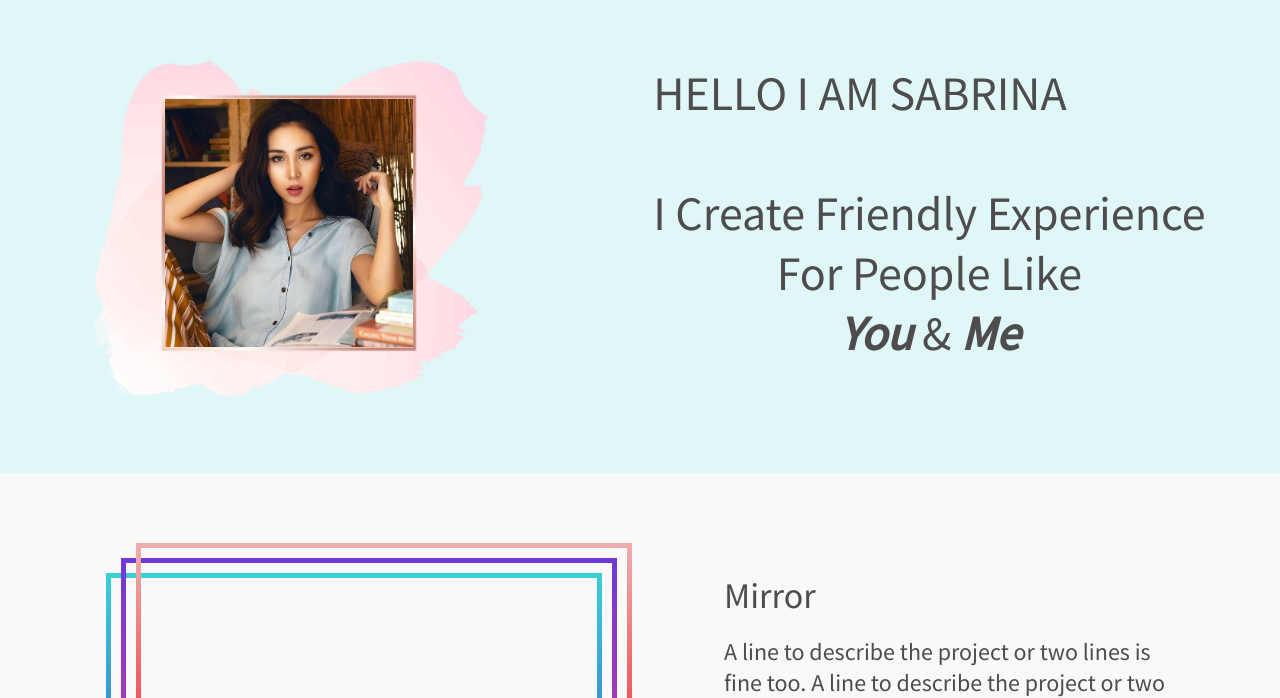
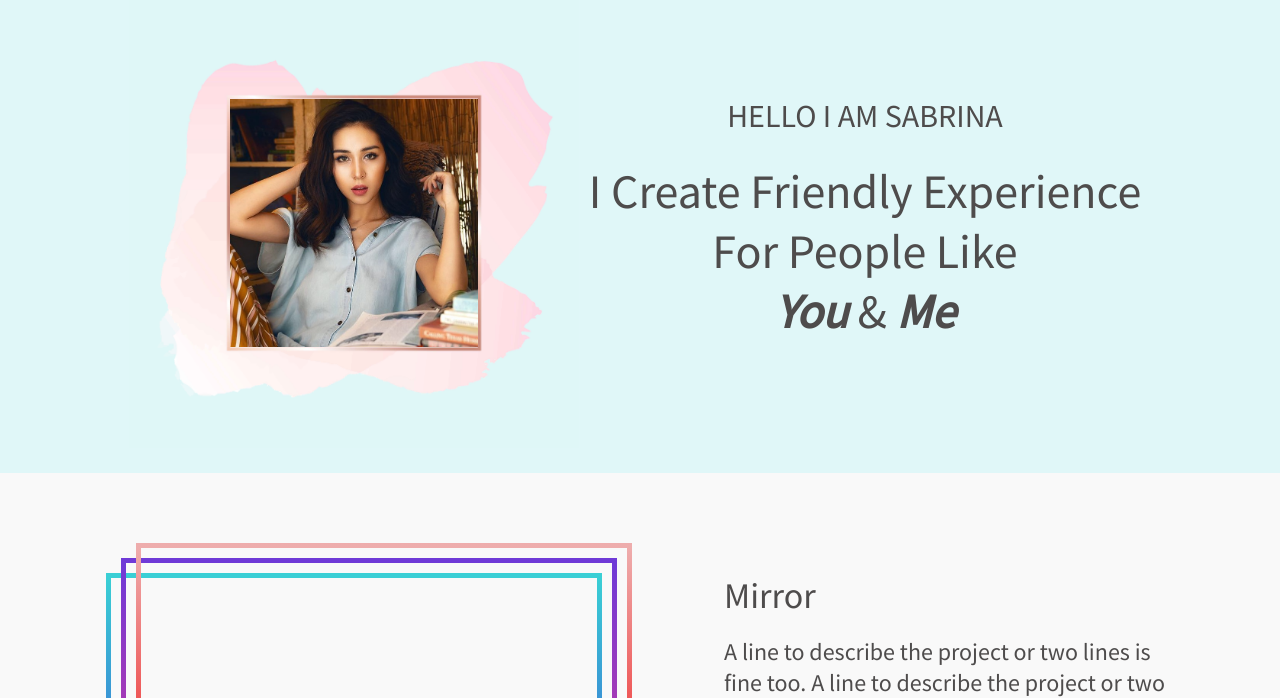
Before and after one commit to JohnsonYe/sabby-page, a React (Create React App) app: page / in a window 1280 px wide. Shown: the part 102-800 px from the top of the page. Built offline with nearby package versions, Linux system fonts and the light colour scheme.

Commit message:
fix minor css issue

```diff
--- a/src/pages/home.js
+++ b/src/pages/home.js
@@ -33,9 +33,8 @@ const Home = function() {
                     {/* <img className="personal-image" src={ImageBackground} /> */}
                     <img className="personal-image" src={PersonalImage} />
                 </div>
-                <div className="intro-section header">
+                <div className="intro-section">
                     <div className="intro-title">HELLO I AM SABRINA</div>
-                    <br/>
                     <div className="intro-description header">
                         <div>I Create Friendly Experience</div>
                         <div>For People Like</div>
--- a/src/style/home.css
+++ b/src/style/home.css
@@ -19,6 +19,12 @@
     margin-bottom: 18px;
 }
 
+.intro-title {
+    margin-bottom: 25px;
+    font-size: 32px;
+    text-align: center;
+}
+
 .project-title {
     font-size: var(--sub-header-font);
 }
@@ -30,7 +36,7 @@
 .introduction-container {
     display: flex;
     flex-wrap: wrap;
-    justify-content: space-around;
+    justify-content: center;
 }
 
 .intro-section {
```
